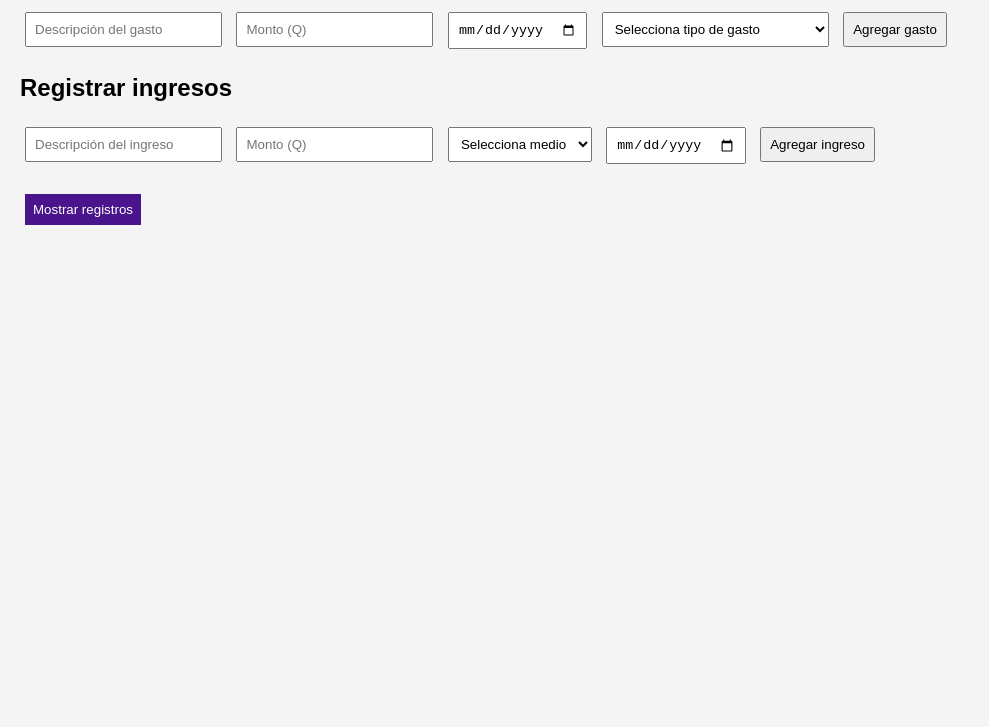
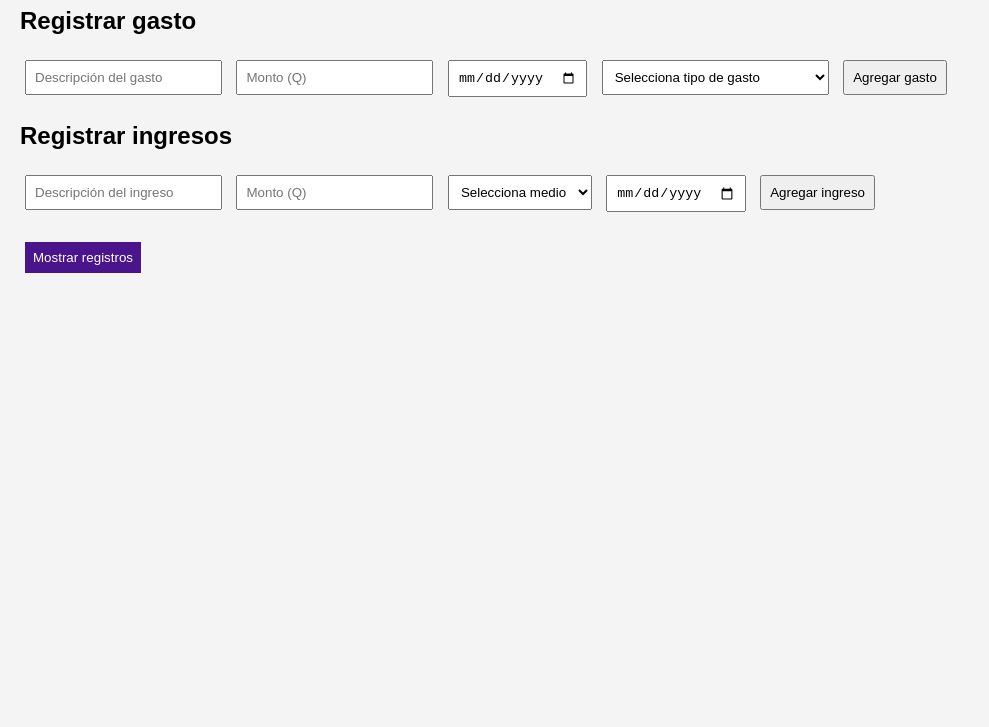
Before and after one commit to alexlm777/Inventoria, a plain HTML site: page index.html in a window 1280 px wide. Shown: the part 73-800 px from the top of the page, without its empty margins (0-989 px from the left). Drawn offline with Linux system fonts and the light colour scheme.

Commit message:
Update index.html

```diff
--- a/index.html
+++ b/index.html
@@ -10,6 +10,7 @@
   <h1>Inventoria</h1>
 
   <!-- Formulario de gastos -->
+  <h2>Registrar gasto</h2>
   <form id="form-gasto">
     <input type="text" id="descripcion" placeholder="Descripción del gasto" required />
     <input type="number" id="monto" placeholder="Monto (Q)" required />
```
